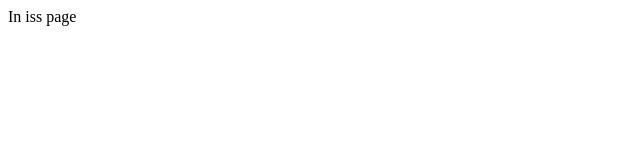
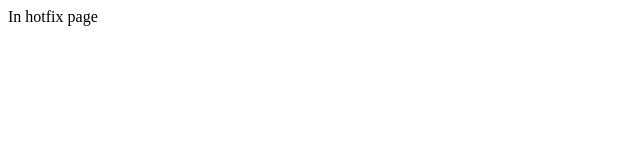
Before and after one commit to Full-Creative/GitHubCommands, a plain HTML site: page iss.html in a window 1280 px wide. Shown: the full height of the page, 0-640 px from the left. Drawn offline with Linux system fonts and the light colour scheme.

Commit message:
added iss.html

```diff
--- a/iss.html
+++ b/iss.html
@@ -2,6 +2,6 @@
 	<head>
 	</head>
 	<body>
-		<p>In iss page</p>
+		<p>In hotfix page</p>
 	</body>
 </html>
```
